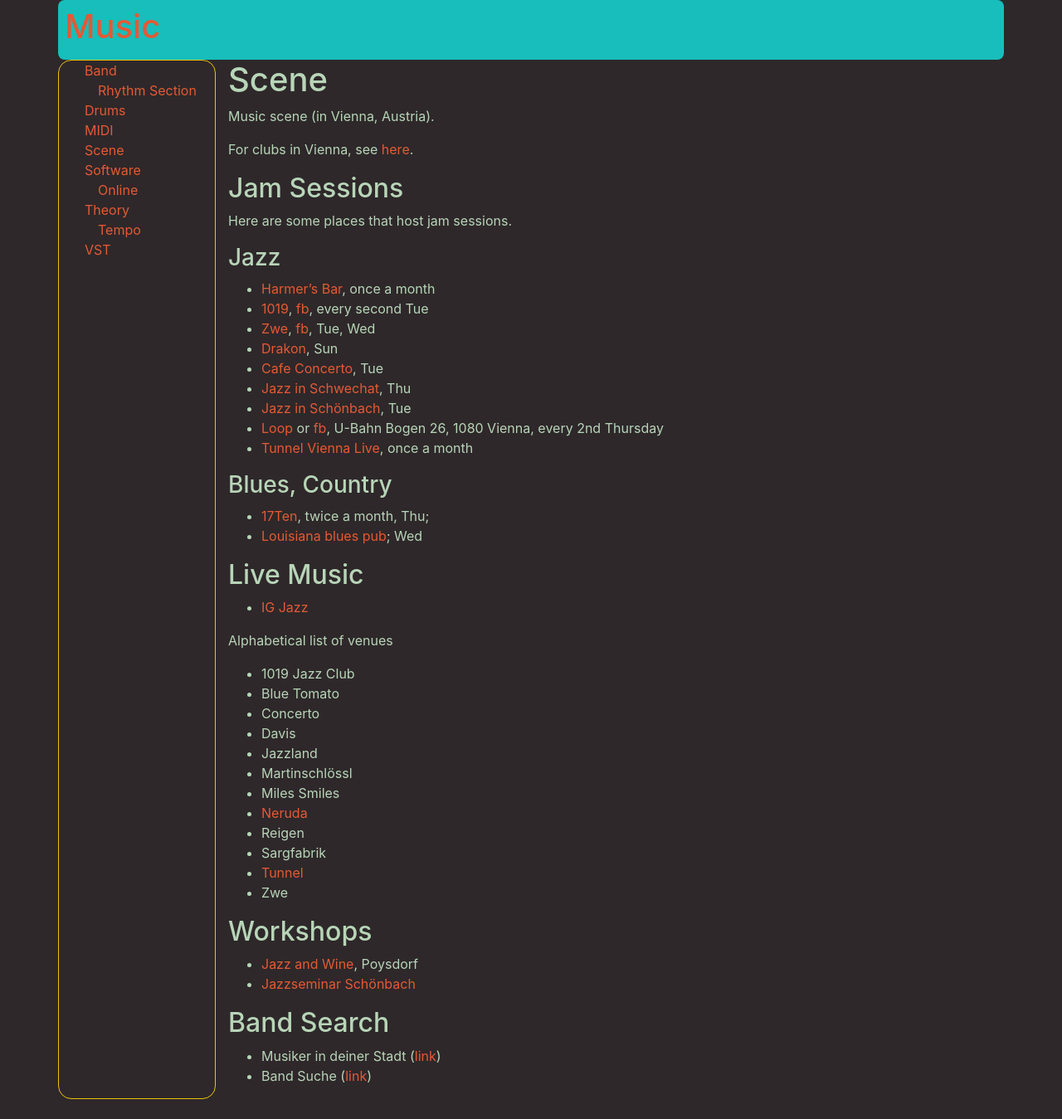
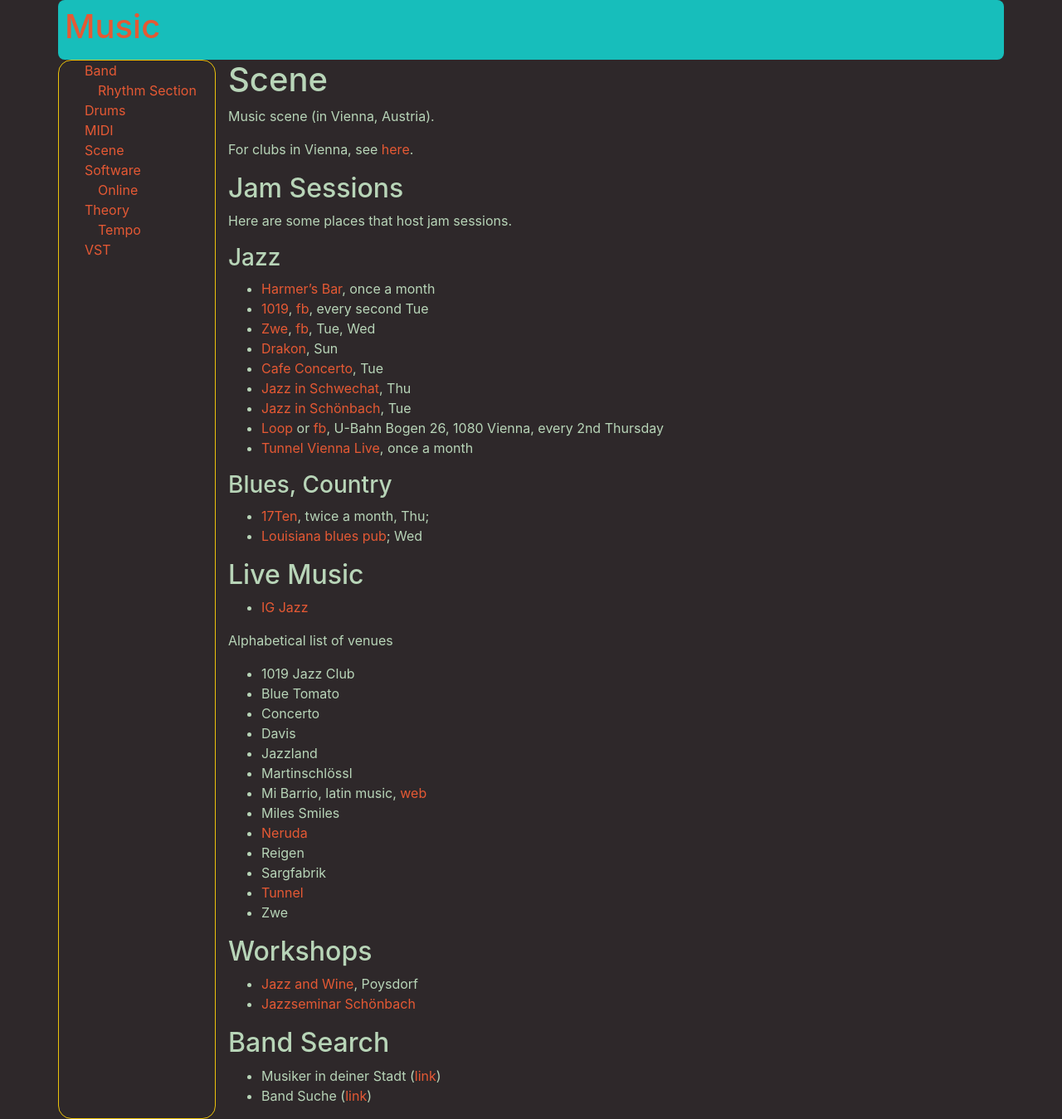
Before and after one commit to MisterY/music-site, a Jekyll site: the page built from scene.md, in a window 1280 px wide. Shown: the whole page at 83% size. Built offline with Jekyll 4.4.1, drawn with Linux system fonts in a browser that asks for light colours; nearby versions of some CDN libraries; our own code applies the rules of GitHub Pages for plain Markdown files; before the commit the page ends 1325 px from its top, so only the background shows below that.

Commit message:
mi barrio link

```diff
--- a/scene.md
+++ b/scene.md
@@ -37,6 +37,7 @@ Alphabetical list of venues
 - Davis
 - Jazzland
 - Martinschlössl
+- Mi Barrio, latin music, [web](https://www.mibarrio.at/)
 - Miles Smiles
 - [Neruda](https://www.neruda.at/)
 - Reigen
```
